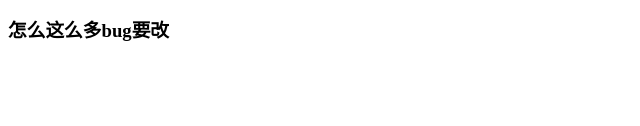
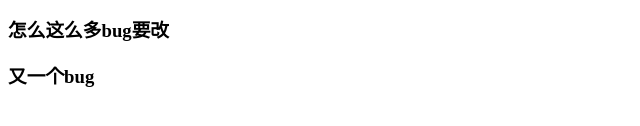
Before and after one commit to sang971126/git-demo, a plain HTML site: page index.html in a window 1280 px wide. Shown: the part 220-346 px from the top of the page, without its empty margins (0-640 px from the left). Drawn offline with Linux system fonts and the light colour scheme.

Commit message:
修改bug

```diff
--- a/index.html
+++ b/index.html
@@ -11,5 +11,6 @@
   <h2>修改bug1</h2>
   <h3>修改master分支</h3>
   <h3>怎么这么多bug要改</h3>
+  <h3>又一个bug</h3>
 </body>
 </html>
```
